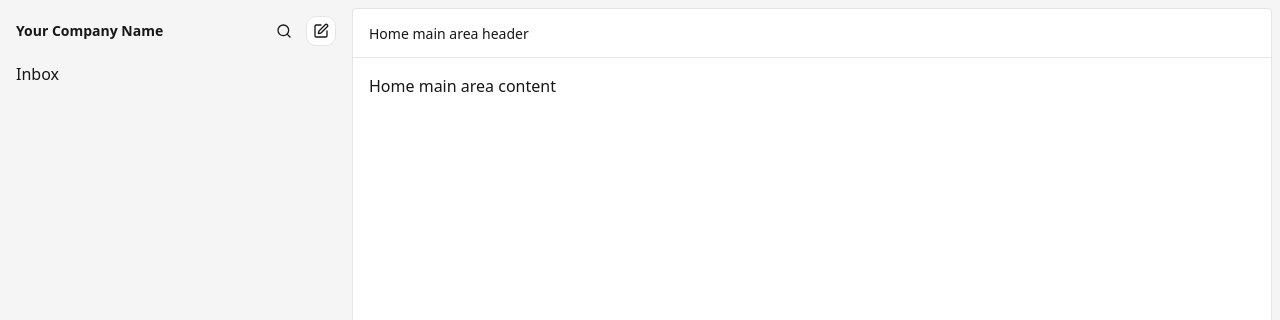
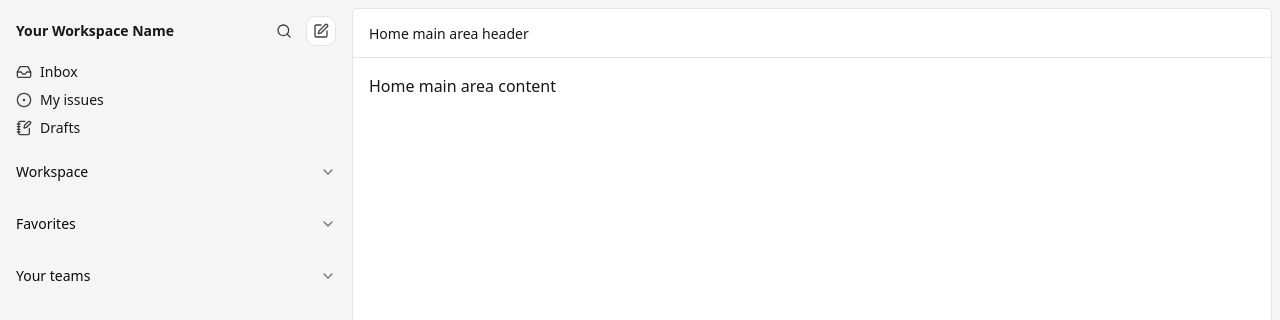
Before and after one commit to coding-wani/super-josefina, a Next.js app: page / in a window 1280 px wide. Shown: the top 320 px of the page. Built offline with nearby package versions, Linux system fonts and the light colour scheme.

Commit message:
feat: add DraftsPage and MyIssuesPage components with updated Sidebar navigation

```diff
--- a/package.json
+++ b/package.json
@@ -9,6 +9,7 @@
     "lint": "next lint"
   },
   "dependencies": {
+    "@radix-ui/react-accordion": "^1.2.11",
     "@radix-ui/react-avatar": "^1.1.10",
     "class-variance-authority": "^0.7.1",
     "clsx": "^2.1.1",
--- /dev/null
+++ b/src/app/drafts/page.tsx
@@ -0,0 +1,11 @@
+import { MainArea } from "@/components/layout/Content";
+
+export default function DraftsPage() {
+  return (
+    <>
+      <MainArea header="Drafts main area header">
+        Drafts main area content
+      </MainArea>
+    </>
+  );
+}
--- a/src/app/layout.tsx
+++ b/src/app/layout.tsx
@@ -1,7 +1,7 @@
 import type { Metadata } from "next";
 import { Geist, Geist_Mono } from "next/font/google";
 import "./globals.css";
-import Sidebar from "@/components/layout/Sidebar/Sidebar";
+import { Sidebar } from "@/components/layout/Sidebar";
 import { Content } from "@/components/layout/Content";
 import { colors } from "@/lib/colors";
 
--- /dev/null
+++ b/src/app/my-issues/page.tsx
@@ -0,0 +1,11 @@
+import { MainArea } from "@/components/layout/Content";
+
+export default function MyIssuesPage() {
+  return (
+    <>
+      <MainArea header="My issues main area header">
+        My issues main area content
+      </MainArea>
+    </>
+  );
+}
--- /dev/null
+++ b/src/components/layout/Sidebar/NavLink/NavLink.tsx
@@ -0,0 +1,28 @@
+"use client";
+
+import Link from "next/link";
+import { usePathname } from "next/navigation";
+import { ReactNode } from "react";
+import { colors } from "@/lib/colors";
+
+interface NavLinkProps {
+  href: string;
+  children: ReactNode;
+  className?: string;
+}
+
+export function NavLink({ href, children, className = "" }: NavLinkProps) {
+  const pathname = usePathname();
+  const isActive = pathname === href;
+
+  return (
+    <Link
+      href={href}
+      className={`group flex items-center gap-2 ${
+        isActive ? colors.text.linkActive : colors.text.link
+      } transition-colors ${className}`}
+    >
+      {children}
+    </Link>
+  );
+}
--- /dev/null
+++ b/src/components/layout/Sidebar/NavLink/index.tsx
@@ -0,0 +1 @@
+export * from "./NavLink";
--- a/src/components/layout/Sidebar/Sidebar.tsx
+++ b/src/components/layout/Sidebar/Sidebar.tsx
@@ -1,7 +1,15 @@
 import { config } from "@/lib/config";
-import { Search, SquarePen } from "lucide-react";
+import { CircleDot, Inbox, NotebookPen, Search, SquarePen } from "lucide-react";
 import Link from "next/link";
 import { colors } from "@/lib/colors";
+import { NavLink } from "@/components/layout/Sidebar/NavLink";
+
+import {
+  Accordion,
+  AccordionContent,
+  AccordionItem,
+  AccordionTrigger,
+} from "@/components/ui/accordion";
 
 export default function Sidebar() {
   return (
@@ -13,8 +21,12 @@
         className={`whitespace-nowrap ${colors.text.primary} w-80 flex items-center justify-between`}
         aria-label="Sidebar header"
       >
-        <Link href="/" className="text-sm font-semibold" aria-label="Home link">
-          {config.companyName}
+        <Link
+          href="/"
+          className="text-sm font-semibold"
+          aria-label="Workspace Home link"
+        >
+          {config.workspaceName}
         </Link>
 
         <div
@@ -22,23 +34,65 @@
           aria-label="Search and create buttons"
         >
           <button
-            className={`p-1.5 ${colors.hover.bg} rounded-lg transition-colors`}
+            className={`group p-1.5 ${colors.hover.bg} rounded-lg transition-colors`}
             aria-label="Search workspace"
           >
-            <Search size={16} />
+            <Search
+              size={16}
+              className={`${colors.icon.primary} ${colors.icon.hover} transition-colors`}
+            />
           </button>
           <button
-            className={`${colors.bg.card} rounded-lg p-1.5 border ${colors.border.primary} ${colors.hover.cardBg} transition-colors duration-200`}
+            className={`group ${colors.bg.card} rounded-lg p-1.5 border ${colors.border.primary} ${colors.hover.cardBg} transition-colors duration-200`}
             aria-label="Create new post, issue or task"
           >
-            <SquarePen size={16} />
+            <SquarePen
+              size={16}
+              className={`${colors.icon.primary} ${colors.icon.hover} transition-colors`}
+            />
           </button>
         </div>
       </header>
       <div className="flex flex-col gap-2" aria-label="Sidebar links">
-        <Link className={colors.text.link} href="/inbox">
-          Inbox
-        </Link>
+        <NavLink href="/inbox">
+          <Inbox
+            size={16}
+            className={`${colors.icon.primary} ${colors.icon.hover} transition-colors`}
+          />
+          <span className="text-sm">Inbox</span>
+        </NavLink>
+        <NavLink href="/my-issues">
+          <CircleDot
+            size={16}
+            className={`${colors.icon.primary} ${colors.icon.hover} transition-colors`}
+          />
+          <span className="text-sm">My issues</span>
+        </NavLink>
+        <NavLink href="/drafts">
+          <NotebookPen
+            size={16}
+            className={`${colors.icon.primary} ${colors.icon.hover} transition-colors`}
+          />
+          <span className="text-sm">Drafts</span>
+        </NavLink>
+
+        <Accordion
+          className="[&>*]:border-b-0 [&_[data-slot=accordion-trigger]]:hover:no-underline"
+          type="multiple"
+        >
+          <AccordionItem value="workspace">
+            <AccordionTrigger>Workspace</AccordionTrigger>
+            <AccordionContent>Workspace NavLinks here</AccordionContent>
+          </AccordionItem>
+          <AccordionItem value="favorites">
+            <AccordionTrigger>Favorites</AccordionTrigger>
+            <AccordionContent>Favorites NavLinks here</AccordionContent>
+          </AccordionItem>
+          <AccordionItem value="your-teams">
+            <AccordionTrigger>Your teams</AccordionTrigger>
+            <AccordionContent>Your teams NavLinks here</AccordionContent>
+          </AccordionItem>
+        </Accordion>
       </div>
     </aside>
   );
--- /dev/null
+++ b/src/components/layout/Sidebar/index.tsx
@@ -0,0 +1 @@
+export { default as Sidebar } from "./Sidebar";
--- /dev/null
+++ b/src/components/ui/accordion.tsx
@@ -0,0 +1,66 @@
+"use client";
+
+import * as React from "react";
+import * as AccordionPrimitive from "@radix-ui/react-accordion";
+import { ChevronDownIcon } from "lucide-react";
+
+import { cn } from "@/lib/utils";
+
+function Accordion({
+  ...props
+}: React.ComponentProps<typeof AccordionPrimitive.Root>) {
+  return <AccordionPrimitive.Root data-slot="accordion" {...props} />;
+}
+
+function AccordionItem({
+  className,
+  ...props
+}: React.ComponentProps<typeof AccordionPrimitive.Item>) {
+  return (
+    <AccordionPrimitive.Item
+      data-slot="accordion-item"
+      className={cn("border-b last:border-b-0", className)}
+      {...props}
+    />
+  );
+}
+
+function AccordionTrigger({
+  className,
+  children,
+  ...props
+}: React.ComponentProps<typeof AccordionPrimitive.Trigger>) {
+  return (
+    <AccordionPrimitive.Header className="flex">
+      <AccordionPrimitive.Trigger
+        data-slot="accordion-trigger"
+        className={cn(
+          "focus-visible:border-ring focus-visible:ring-ring/50 flex flex-1 items-start justify-between gap-4 rounded-md py-4 text-left text-sm font-medium transition-all outline-none hover:underline focus-visible:ring-[3px] disabled:pointer-events-none disabled:opacity-50 [&[data-state=open]>svg]:rotate-180",
+          className
+        )}
+        {...props}
+      >
+        {children}
+        <ChevronDownIcon className="text-muted-foreground pointer-events-none size-4 shrink-0 translate-y-0.5 transition-transform duration-200" />
+      </AccordionPrimitive.Trigger>
+    </AccordionPrimitive.Header>
+  );
+}
+
+function AccordionContent({
+  className,
+  children,
+  ...props
+}: React.ComponentProps<typeof AccordionPrimitive.Content>) {
+  return (
+    <AccordionPrimitive.Content
+      data-slot="accordion-content"
+      className="data-[state=closed]:animate-accordion-up data-[state=open]:animate-accordion-down overflow-hidden text-sm"
+      {...props}
+    >
+      <div className={cn("pt-0 pb-4", className)}>{children}</div>
+    </AccordionPrimitive.Content>
+  );
+}
+
+export { Accordion, AccordionItem, AccordionTrigger, AccordionContent };
--- a/src/lib/colors.ts
+++ b/src/lib/colors.ts
@@ -3,6 +3,14 @@
     primary: "text-neutral-900",
     secondary: "text-neutral-600",
     link: "text-neutral-900",
+    linkActive: "text-neutral-900",
+  },
+
+  icon: {
+    primary: "text-neutral-700",
+    secondary: "text-neutral-500",
+    active: "text-neutral-900",
+    hover: "group-hover:text-neutral-900",
   },
 
   bg: {
--- a/src/lib/config.ts
+++ b/src/lib/config.ts
@@ -1,7 +1,8 @@
 const defaults = {
-  companyName: "Your Company Name",
+  workspaceName: "Your Workspace Name",
 };
 
 export const config = {
-  companyName: process.env.NEXT_PUBLIC_COMPANY_NAME || defaults.companyName,
+  workspaceName:
+    process.env.NEXT_PUBLIC_WORKSPACE_NAME || defaults.workspaceName,
 } as const;
```
Also changed, not shown: 1 other file (tests, documents, lock files or other folders).
